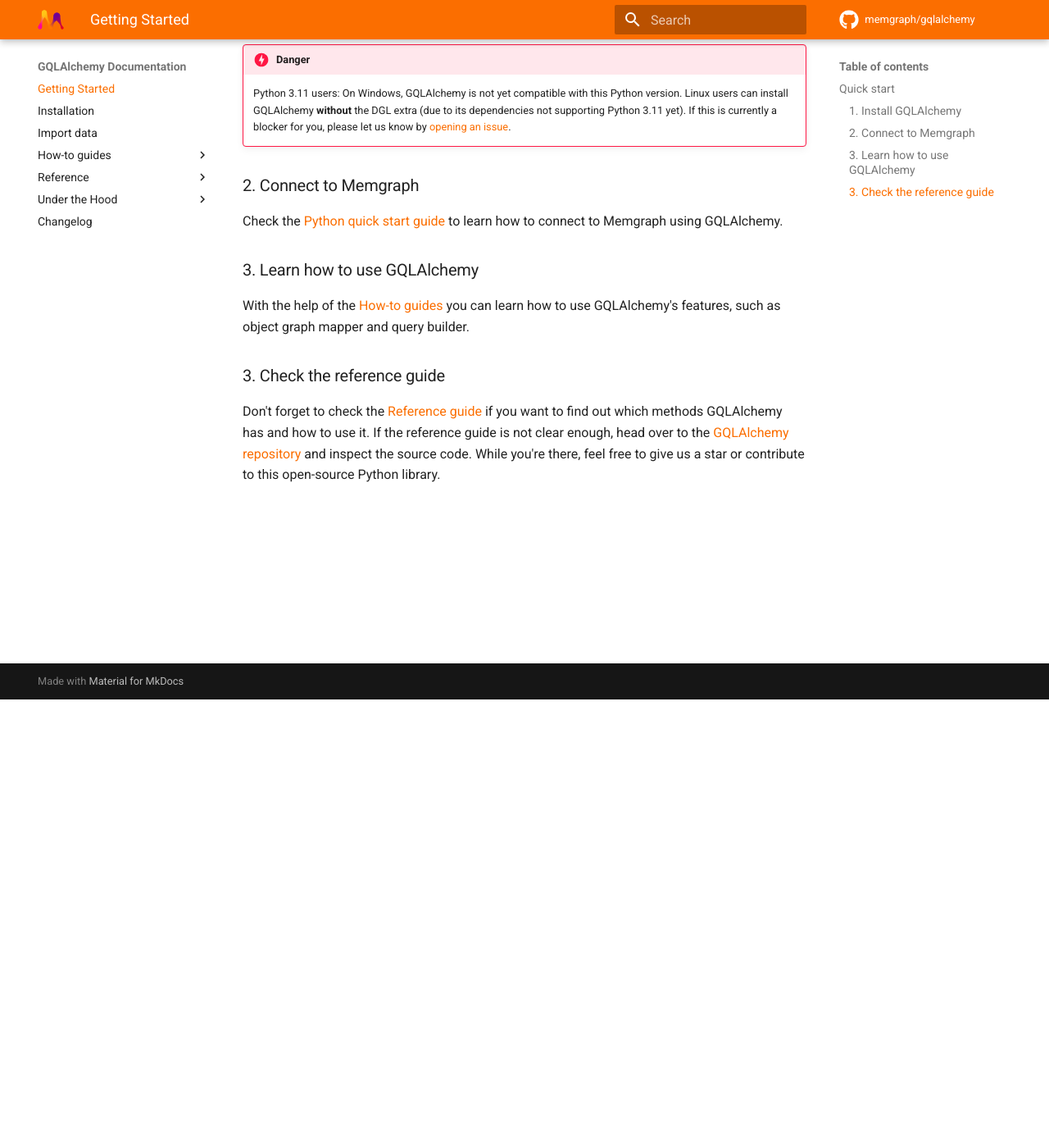
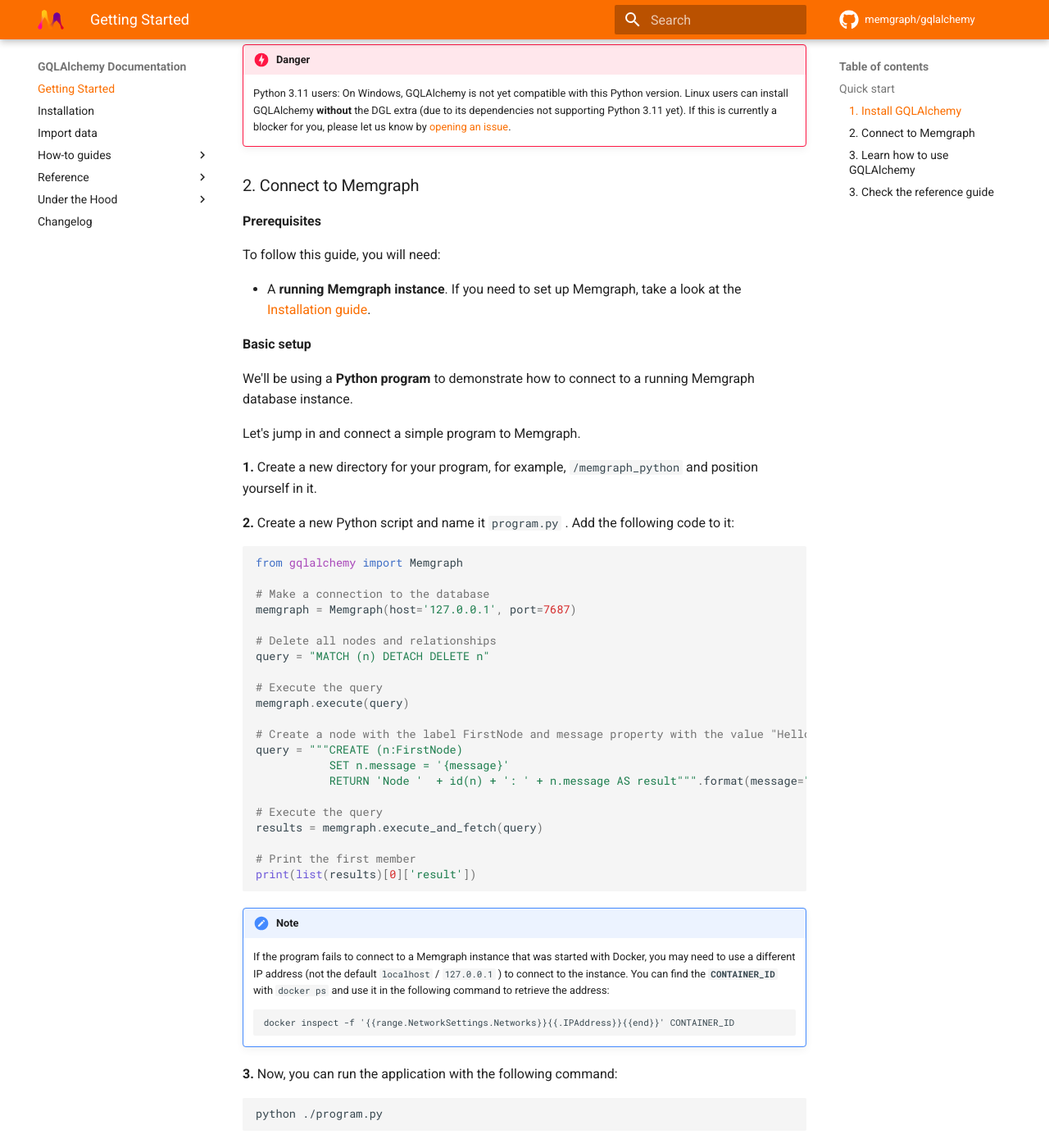
Before and after one commit to memgraph/gqlalchemy, an MkDocs documentation site: the page built from docs/index.md, in a window 1280 px wide and 1400 px high, scrolled down 547 px. Shown: the whole window at 82% size. Built offline with MkDocs 1.6.1 and Material for MkDocs 9.7.7, drawn with Linux system fonts in a browser that asks for light colours; comment, search, counter and statistics services are not loaded; some of the changed text lies outside the part shown.

Commit message:
Update connect to Memgraph (#297)
* Update connect to Memgraph

* Update link to installation guide

* Remove prerequisite

````diff
--- a/docs/index.md
+++ b/docs/index.md
@@ -18,7 +18,70 @@
 
 ### 2. Connect to Memgraph
 
-Check the [Python quick start guide](https://memgraph.com/docs) to learn how to connect to Memgraph using GQLAlchemy.
+**Prerequisites**
+
+To follow this guide, you will need:
+
+- A **running Memgraph instance**. If you need to set up Memgraph, take a look
+  at the [Installation guide](https://memgraph.com/docs/getting-started/install-memgraph).
+
+**Basic setup**
+
+We'll be using a **Python program** to demonstrate how to connect to a running
+Memgraph database instance.<br />
+
+Let's jump in and connect a simple program to Memgraph.
+
+**1.** Create a new directory for your program, for example, `/memgraph_python`
+and position yourself in it.<br />
+
+**2.** Create a new Python script and name it `program.py` . Add the following
+code to it:
+
+```python
+from gqlalchemy import Memgraph
+
+# Make a connection to the database
+memgraph = Memgraph(host='127.0.0.1', port=7687)
+
+# Delete all nodes and relationships
+query = "MATCH (n) DETACH DELETE n"
+
+# Execute the query
+memgraph.execute(query)
+
+# Create a node with the label FirstNode and message property with the value "Hello, World!"
+query = """CREATE (n:FirstNode)
+           SET n.message = '{message}'
+           RETURN 'Node '  + id(n) + ': ' + n.message AS result""".format(message="Hello, World!")
+
+# Execute the query
+results = memgraph.execute_and_fetch(query)
+
+# Print the first member
+print(list(results)[0]['result'])
+```
+
+!!! note
+    If the program fails to connect to a Memgraph instance that was started with Docker, you may need to use a different IP address (not the default `localhost` / `127.0.0.1` ) to connect to the instance. You can find the **`CONTAINER_ID`** with `docker ps` and use it in the following command to retrieve the address:
+    ```
+    docker inspect -f '{{range.NetworkSettings.Networks}}{{.IPAddress}}{{end}}' CONTAINER_ID
+    ```
+
+
+**3.** Now, you can run the application with the following command:
+
+```
+python ./program.py
+```
+
+You should see an output similar to the following:
+
+```
+Node 1: Hello, World!
+```
+
+
 
 ### 3. Learn how to use GQLAlchemy
 
````
